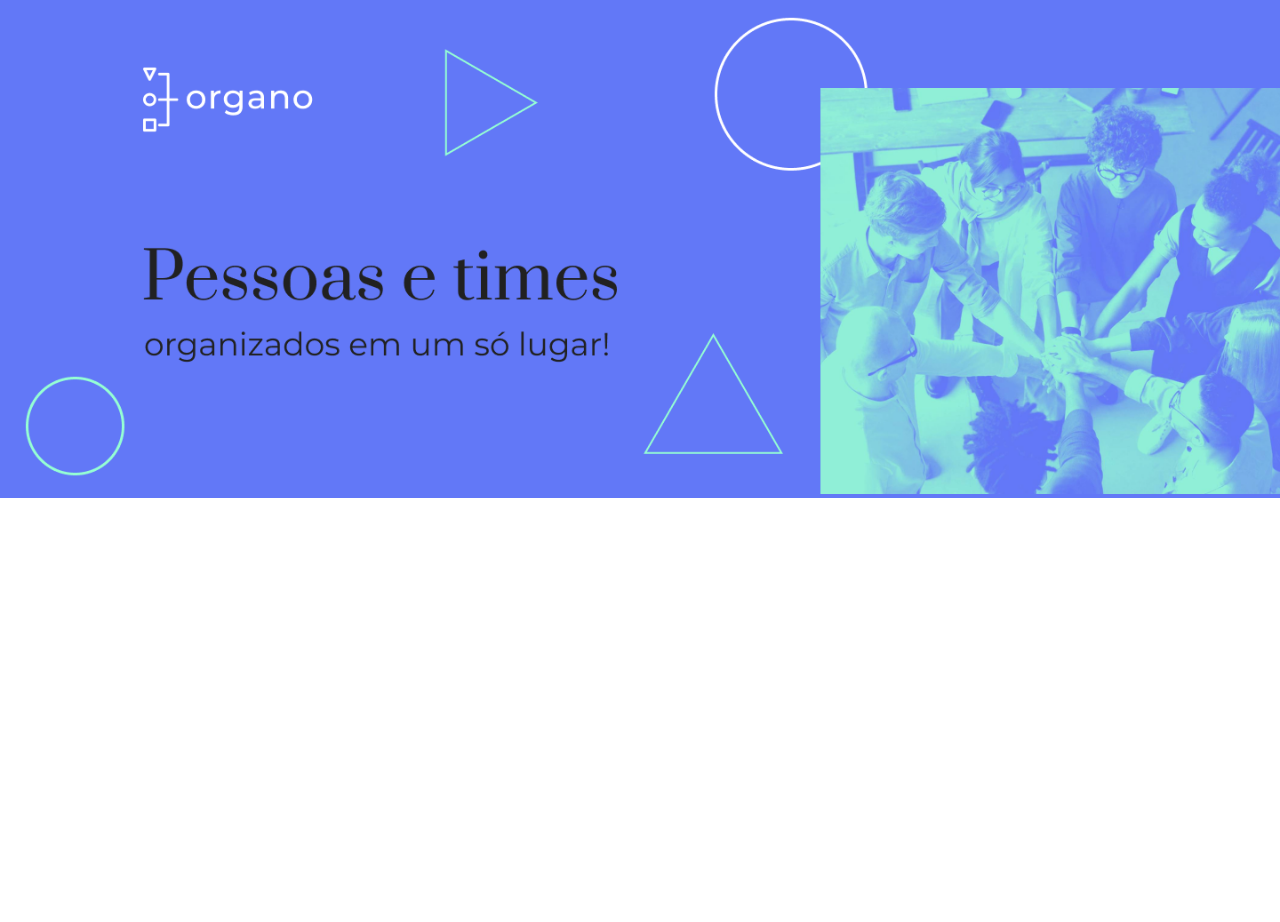
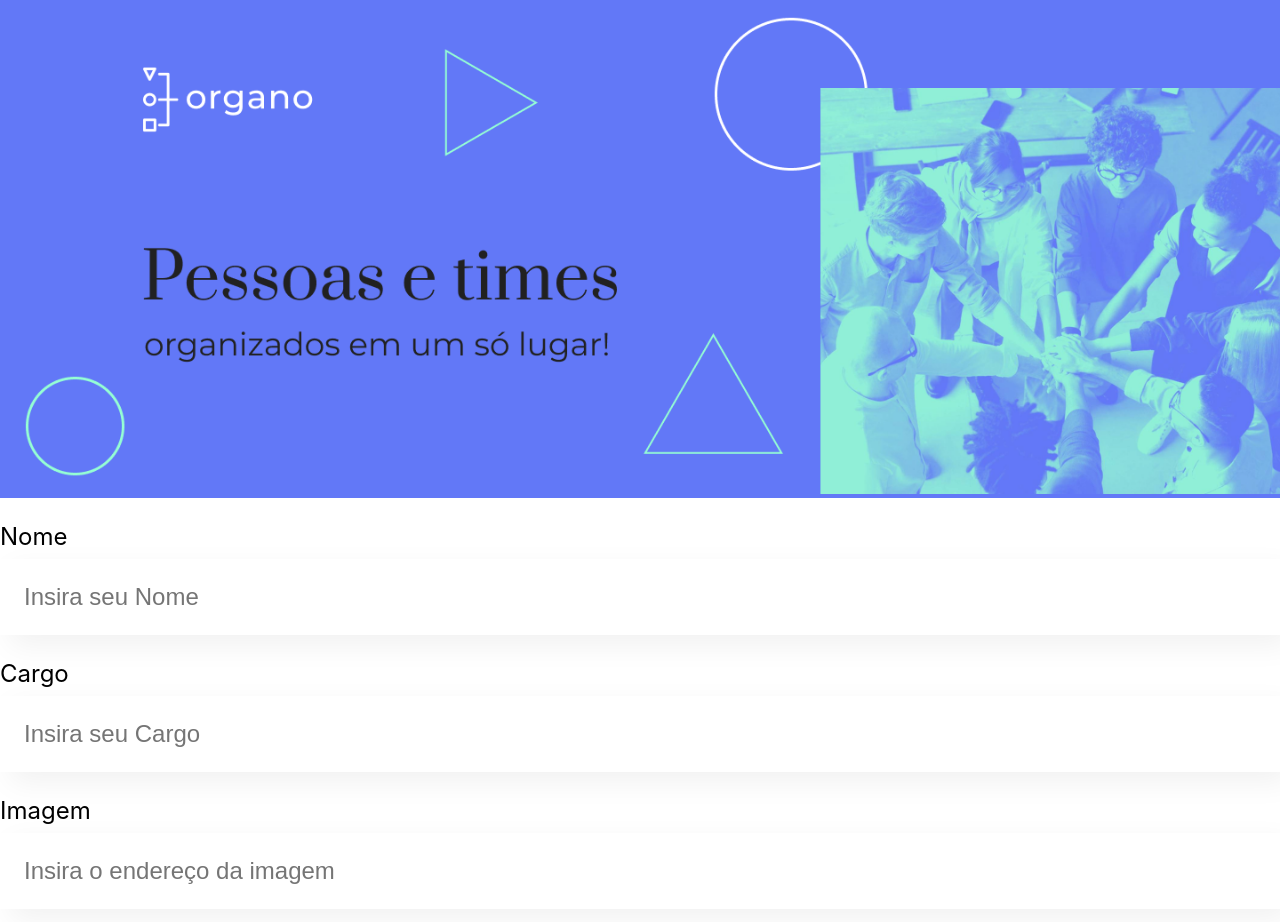
Before and after one commit to marcosv38/Estudo, a React (Create React App) app in the folder React/Organo-js/organo/: page / in a window 1280 px wide. Shown: the top 922 px of the page. Before the commit the page ends 800 px from the top, so only its background shows below. Built offline with nearby package versions, Linux system fonts and the light colour scheme.

Commit message:
insere os campos de texto do form

```diff
--- a/React/Organo-js/organo/src/App.js
+++ b/React/Organo-js/organo/src/App.js
@@ -1,9 +1,13 @@
 import Banner from './componentes/Banner/Banner.js';
+import CampoTexto from './componentes/CampoTexto/index.js';
 
 function App() {
   return (
     <div className="App">
       <Banner/>
+      <CampoTexto label="Nome" placeholder="Insira seu Nome"/>
+      <CampoTexto label="Cargo" placeholder="Insira seu Cargo"/>
+      <CampoTexto label="Imagem" placeholder="Insira o endereço da imagem"/>
 
     </div>
   );
--- /dev/null
+++ b/React/Organo-js/organo/src/componentes/CampoTexto/CampoTexto.css
@@ -0,0 +1,20 @@
+.campo-texto{
+    margin: 24px 0;
+
+}
+
+.campo-texto label{
+    display: block;
+    margin-bottom: 8px;
+    font-size: 24px;
+}
+
+.campo-texto input {
+    background-color: #FFF;
+    box-shadow: 10px 10px 30px rgba(0,0,0,0.06);
+    width: 100%;
+    border: none;
+    font-size: 24px;
+    padding: 24px;
+    box-sizing: border-box;
+}
--- /dev/null
+++ b/React/Organo-js/organo/src/componentes/CampoTexto/index.js
@@ -0,0 +1,12 @@
+import "./CampoTexto.css"
+
+const CampoTexto = (props)=>{
+    return (
+      <div className="campo-texto">
+        <label>{props.label}</label>
+        <input placeholder={props.placeholder}/>
+      </div>
+    );
+}
+
+export default CampoTexto;
```
